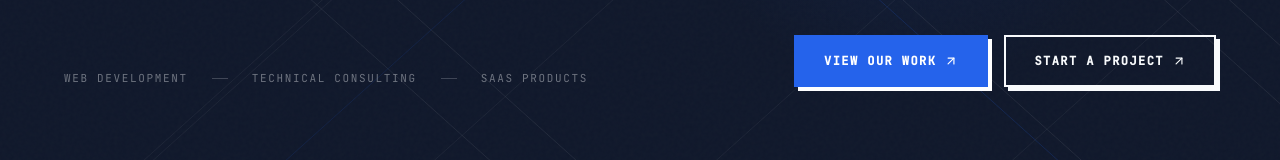
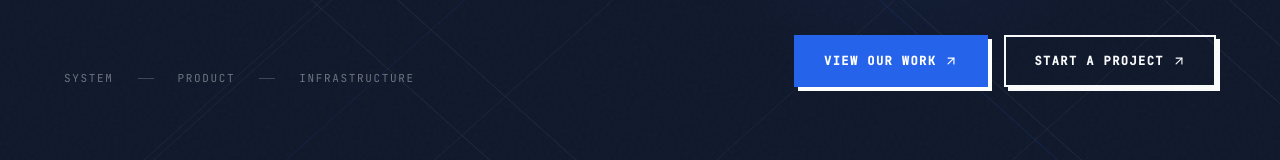
Before and after one commit to buildroot-tech/front-buildroot, a Next.js app: page / in a window 1280 px wide. Shown: the part 609-769 px from the top of the page. Built offline with nearby package versions, Linux system fonts and the light colour scheme.

Commit message:
style(home): update services to System / Product / Infrastructure

```diff
--- a/components/home/Hero.tsx
+++ b/components/home/Hero.tsx
@@ -182,7 +182,7 @@ function DecorativeDetails() {
   );
 }
 
-const SERVICES = ["Web Development", "Technical Consulting", "SaaS Products"];
+const SERVICES = ["System", "Product", "Infrastructure"];
 const HEADLINE_LINES = [
   { text: "We build", delay: 0.3 },
   { text: "digital", delay: 0.45 },
```
